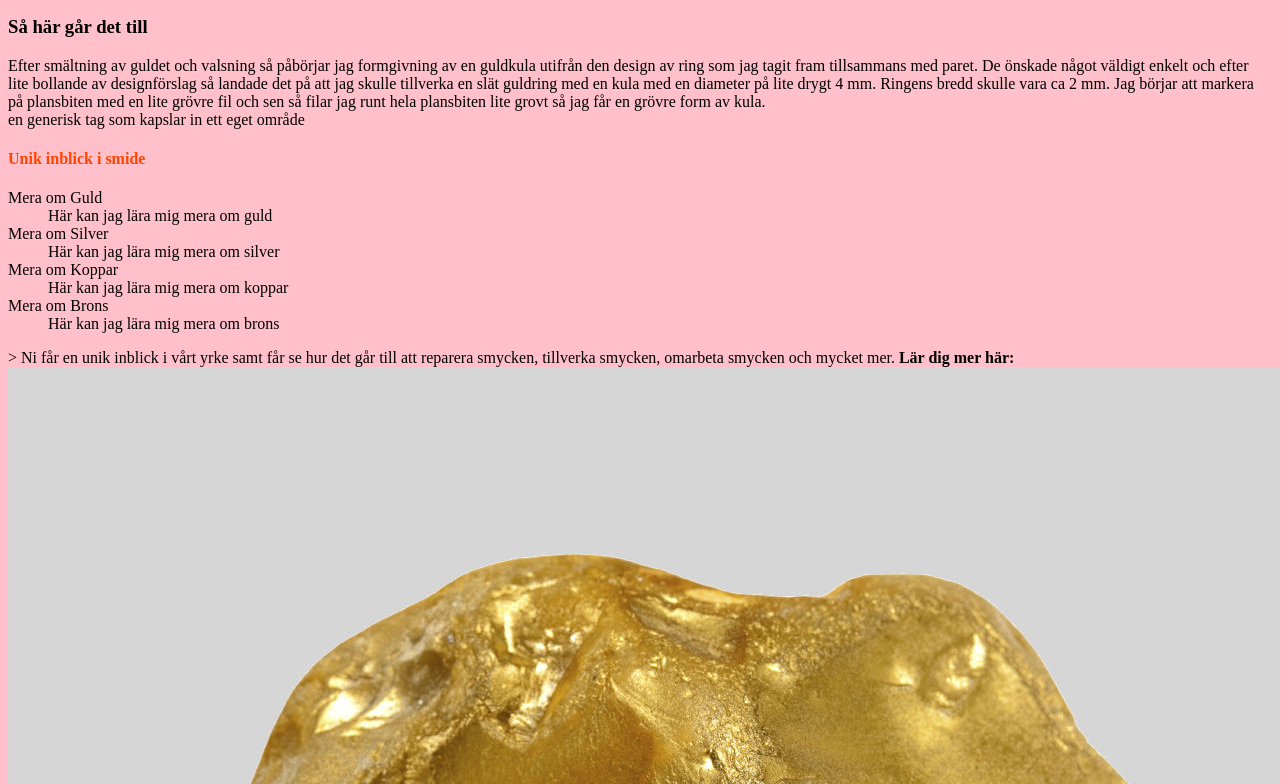
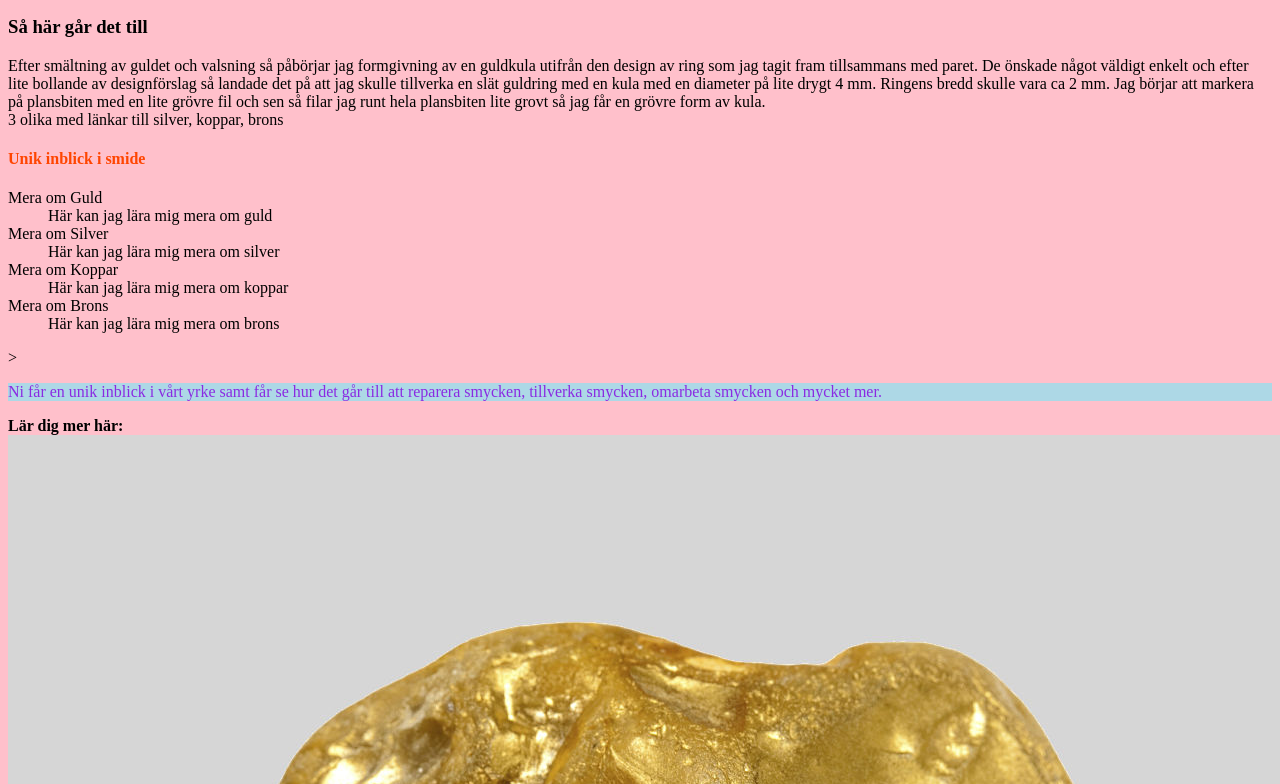
Before and after one commit to yatzy2016/MalinSan, a plain HTML site: page Lab2/index.MalinLab2_Guld.html in a window 1280 px wide. Shown: the part 1556-2340 px from the top of the page. Drawn offline with Linux system fonts and the light colour scheme; files that its build step writes are made by us from their sources.

Commit message:
ons lunch
hej

```diff
--- a/Lab2/index.MalinLab2_Guld.html
+++ b/Lab2/index.MalinLab2_Guld.html
@@ -32,9 +32,8 @@
 		Efter smältning av guldet och valsning så påbörjar jag formgivning av en guldkula utifrån den design av ring som jag tagit fram tillsammans med paret. De önskade något väldigt enkelt och efter lite bollande av designförslag så landade det på att jag skulle tillverka en slät guldring med en kula med en diameter på lite drygt 4 mm. Ringens bredd skulle vara ca 2 mm. Jag börjar att markera på plansbiten med en lite grövre fil och sen så filar jag runt hela plansbiten lite grovt så jag får en grövre form av kula.
 	</header>
 	</article>
-	<div class="kampanj"> en generisk tag som kapslar in ett eget område
-	</div>
 	<aside>
+	3 olika med länkar till silver, koppar, brons
 		<h4>Unik inblick i smide</h4>
 			<dl>
   		<dt>Mera om Guld</dt>
@@ -46,7 +45,7 @@
   		<dt>Mera om Brons</dt>
   				<dd>Här kan jag lära mig mera om brons</dd>
 		</dl>>
-	Ni får en unik inblick i vårt yrke samt får se hur det går till att reparera smycken, tillverka smycken, omarbeta smycken och mycket mer.
+	<p>Ni får en unik inblick i vårt yrke samt får se hur det går till att reparera smycken, tillverka smycken, omarbeta smycken och mycket mer.</p>
 	<strong>Lär dig mer här:</strong>
 			<img src="Bilder/guld.jpg" title="Guldklimp"><p>
 		<ol>
```
